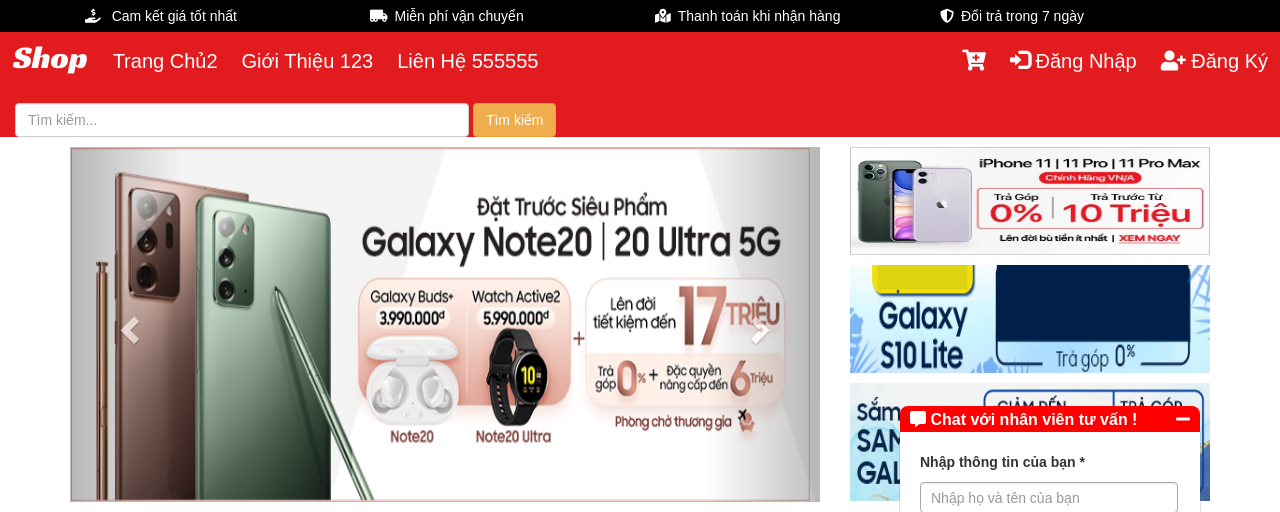
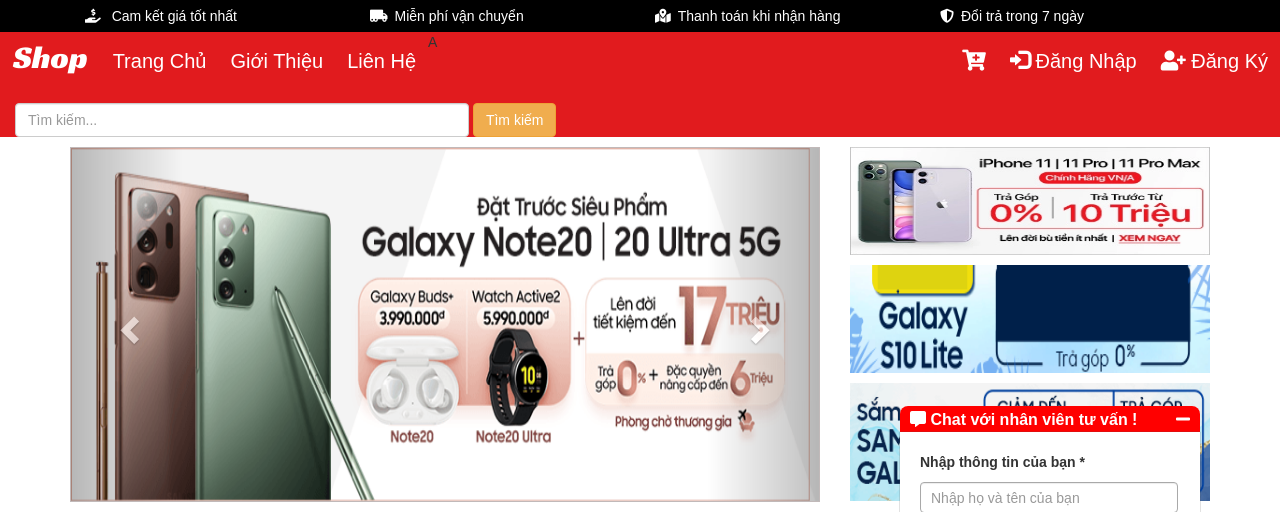
Before and after one commit to HoangLong010/ChuyenDeDinhHuongCNPM, a PHP site: page /Trangchu.php in a window 1280 px wide. Shown: the top 512 px of the page. Run offline with PHP 8.4, Linux system fonts and the light colour scheme; data comes from the database, SQL or seed files in the repository; some libraries are stand-ins or nearby versions; some web fonts are replaced.

Commit message:
update-end-git

```diff
--- a/Customer/Trangchu.php
+++ b/Customer/Trangchu.php
@@ -43,9 +43,9 @@
             <a href="Trangchu.php" class="logo">
 
                 <span class="logo2">Shop</span></a>
-            <a href="Trangchu.php">Trang Chủ2 </a>
-            <a href="introduce.php">Giới Thiệu 123</a>
-            <a href="tel: 0963543864">Liên Hệ 555555</a>
+            <a href="Trangchu.php">Trang Chủ</a>
+            <a href="introduce.php">Giới Thiệu</a>
+A            <a href="tel: 0963543864">Liên Hệ </a>
 
             <a href="javascript:void(0);" style="font-size:19px;" class="icon" onclick="myFunction()">&#9776;</a>
 
```
